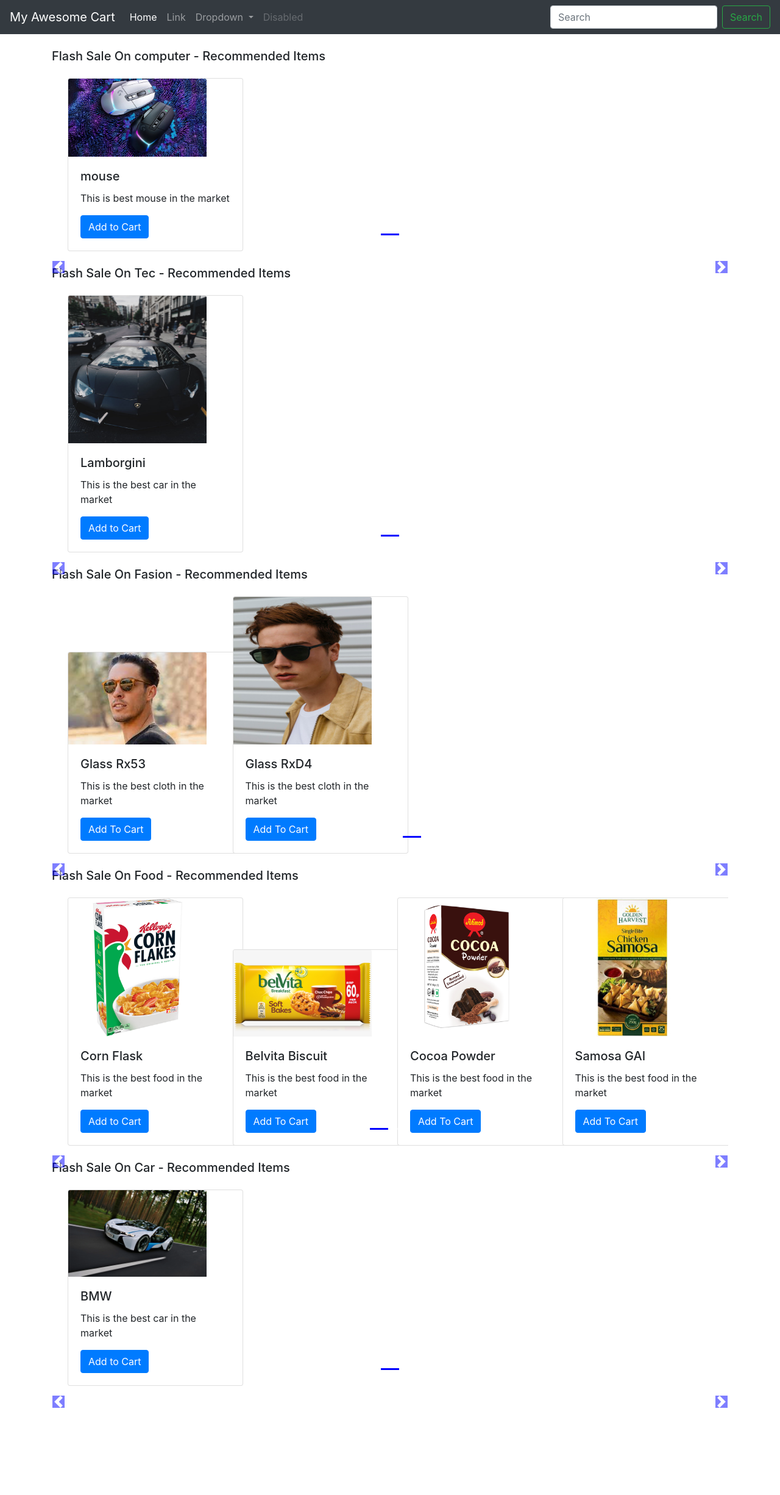
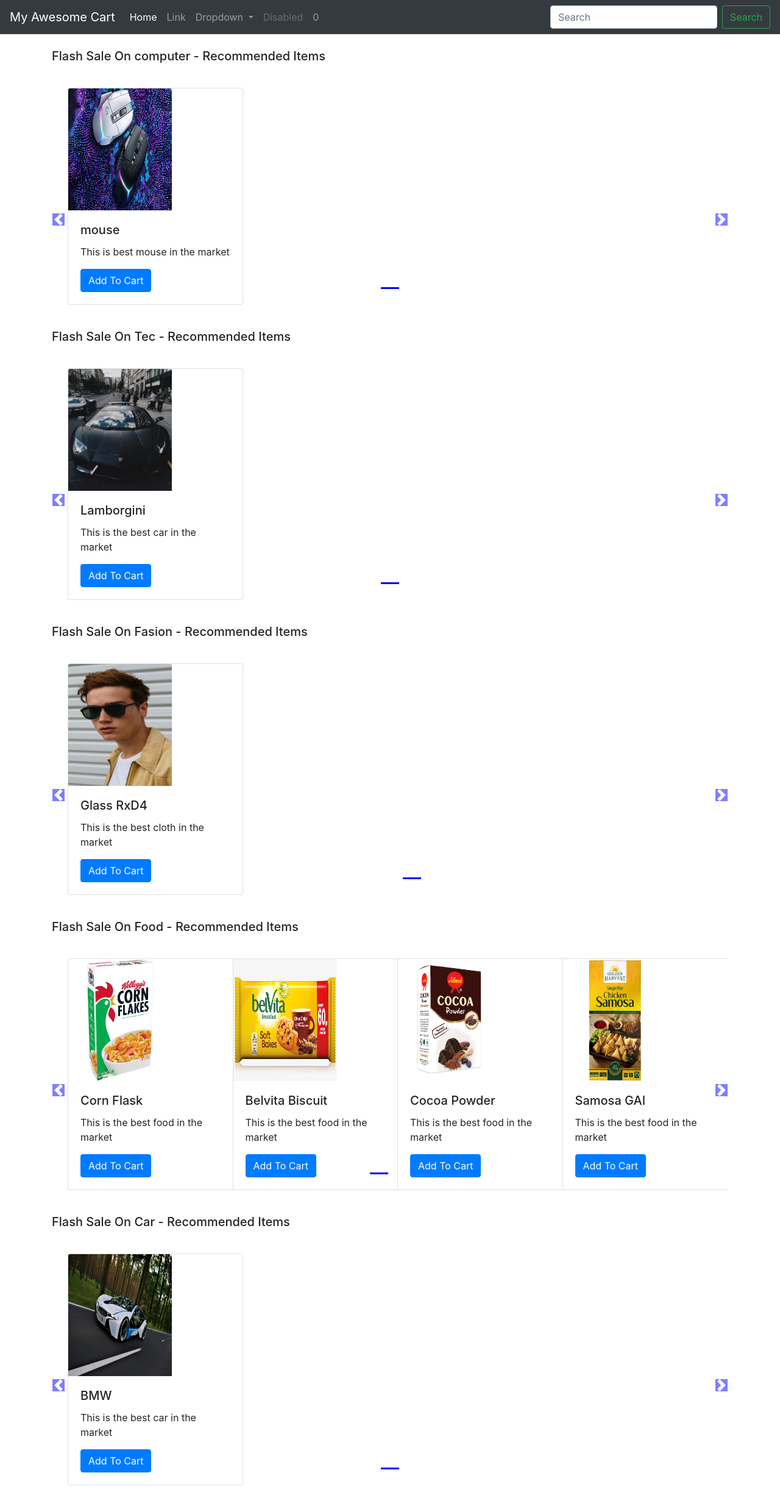
Before and after one commit to daief48/my_awesome_cart_django, a Django app: page /shop/ in a window 1280 px wide, after a click that opens the changed part. Shown: the whole page at 61% size. Before the commit the page ends 2309 px from the top, so only its background shows below. Run offline with Django 4.2, Linux system fonts and the light colour scheme; data comes from the database, SQL or seed files in the repository; some libraries are stand-ins or nearby versions.

Commit message:
imporving cart

```diff
--- a/shop/templates/shop/basic.html
+++ b/shop/templates/shop/basic.html
@@ -43,6 +43,9 @@
 <li class="nav-item">
   <a class="nav-link disabled" href="#" tabindex="-1" aria-disabled="true">Disabled</a>
 </li>
+<li class="nav-item">
+  <a class="nav-link" href="#" tabindex="-1" aria-disabled="true"><span id="cart">0</span></a>
+</li>
 </ul>
 <form class="form-inline my-2 my-lg-0">
 <input class="form-control mr-sm-2" type="search" placeholder="Search" aria-label="Search">
@@ -57,5 +60,6 @@
     <script src="https://code.jquery.com/jquery-3.3.1.slim.min.js" integrity="sha384-q8i/X+965DzO0rT7abK41JStQIAqVgRVzpbzo5smXKp4YfRvH+8abtTE1Pi6jizo" crossorigin="anonymous"></script>
     <script src="https://cdnjs.cloudflare.com/ajax/libs/popper.js/1.14.6/umd/popper.min.js" integrity="sha384-wHAiFfRlMFy6i5SRaxvfOCifBUQy1xHdJ/yoi7FRNXMRBu5WHdZYu1hA6ZOblgut" crossorigin="anonymous"></script>
     <script src="https://stackpath.bootstrapcdn.com/bootstrap/4.2.1/js/bootstrap.min.js" integrity="sha384-B0UglyR+jN6CkvvICOB2joaf5I4l3gm9GU6Hc1og6Ls7i6U/mkkaduKaBhlAXv9k" crossorigin="anonymous"></script>
+  {%  block js %} {% endblock %}
   </body>
 </html>
--- a/shop/templates/shop/index.html
+++ b/shop/templates/shop/index.html
@@ -12,8 +12,8 @@ background-color: blue;
 
           .col-md-3 img{
 
-width: 227px;
-max-height: 242px;
+          width: 170px;
+          height: 200px;
           }
 
           body .carousel-indicator li{
@@ -33,6 +33,7 @@ background-color: blue;
           .carousel-control-next{
           top: auto;
           bottom: auto;
+          padding-top: 222px;
           }
            body .no-padding{
            padding-left: 0,
@@ -47,12 +48,13 @@ padding-right: 0;
     <!--Slideshow starts here -->
     {% for product, range, nSlides in allProds %}
     <h5 class="my-4">Flash Sale On {{product.0.category}} - Recommended Items</h5>
-  <div id="demo{{forloop.counter}}" class="carousel slide my-3" data-ride="carousel">
+    <div class="row">
+<div id="demo{{forloop.counter}}" class="col carousel slide my-3" data-ride="carousel">
     <ul class="carousel-indicators">
       <li data-target="#demo{{forloop.counter}}" data-slide-to="0" class="active"></li>
 
        {% for i in range %}
-      <li data-target="#demo{{forloop.parentloop.counter}}" data-slide-to="{{i}}"></li>
+      <li data-target="#demo{{forloop.parentloop.counter}}" data-slide-to="{{i}}" ></li>
       {% endfor %}
     </ul>
 
@@ -60,32 +62,21 @@ padding-right: 0;
     <div class="container carousel-inner no-padding">
 
       <div class="carousel-item active">
-        <div class="col-xs-3 col-sm-3 col-md-3">
-          <div class="card" style="width: 18rem;">
-            <img src='/media/{{product.0.image}}' class="card-img-top" alt="...">
-            <div class="card-body">
-              <h5 class="card-title">{{product.0.product_name}}</h5>
-              <p class="card-text">{{product.0.desc}}</p>
-              <a href="#" class="btn btn-primary">Add to Cart</a>
-            </div>
-          </div>
-        </div>
 
 
-        {% for i in product|slice:"1:"%}
+        {% for i in product %}
         <div class="col-xs-3 col-sm-3 col-md-3">
           <div class="card" style="width: 18rem;">
             <img src='/media/{{i.image}}' class="card-img-top" alt="...">
             <div class="card-body">
               <h5 class="card-title">{{i.product_name}}</h5>
               <p class="card-text">{{i.desc}}</p>
-              <a href="#" class="btn btn-primary">Add To Cart</a>
+              <button id="pr{{i.id}}" class="btn btn-primary cart">Add To Cart</button>
             </div>
           </div>
         </div>
-        {% if forloop.counter|divisibleby:3 and forloop.counter > 0 and not forloop.last %}
-      </div>
-      <div class="carousel-item">
+        {% if forloop.counter|divisibleby:4 and forloop.counter > 0 and not forloop.last %}
+      </div><div class="carousel-item">
         {% endif %}
 
         {% endfor %}
@@ -102,6 +93,38 @@ padding-right: 0;
     <a class="carousel-control-next" href="#demo{{forloop.counter}}" data-slide="next">
         <span class="carousel-control-next-icon"></span>
     </a>
+        </div>
     {% endfor %}
 </div>
  {% endblock %}
+
+{% block js %}
+<script>
+console.log('working');
+if(localStorage.getItem('cart') == null){
+var cart = {};
+}
+else
+{
+cart = JSON.parse(localStorage.getItem('cart'));
+document.getElementById('cart').innerHTML = Object.keys(cart).length;
+}
+$('.cart').click(function(){
+console.log('clicked');
+var idstr = this.id.toString();
+console.log(idstr);
+if (cart[idstr] !=undefined){
+cart[idstr] = cart[idstr] + 1;
+}
+else
+{
+cart[idstr] = 1;
+}
+console.log(cart);
+localStorage.setItem('cart', JSON.stringify(cart));
+document.getElementById('cart').innerHTML = Object.keys(cart).length;
+});
+$('#popcart').popover();
+document.getElementById("popcart").setAttribute('data-content', '<h5>Cart for your items in my shopping cart</h5>');
+</script>
+{% endblock %}
```
Lines whose indentation alone changed are shown as unchanged.
